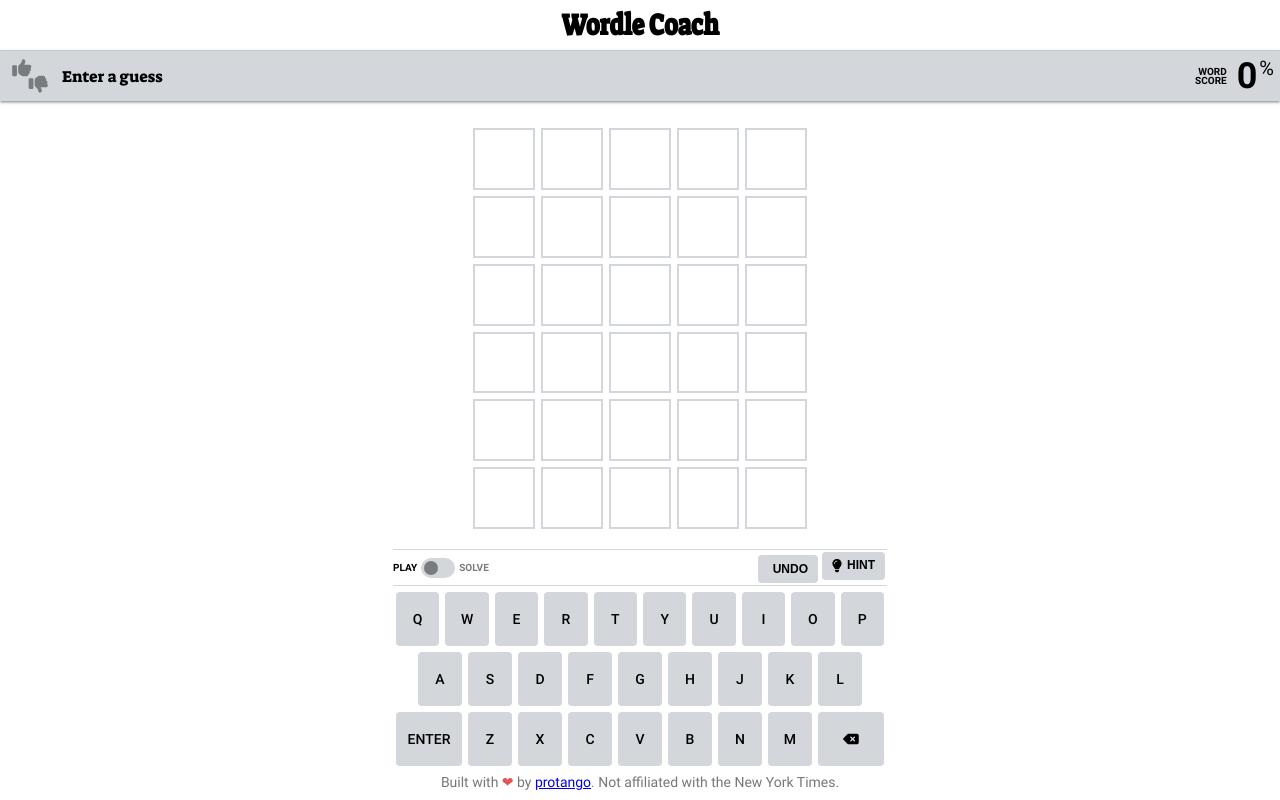
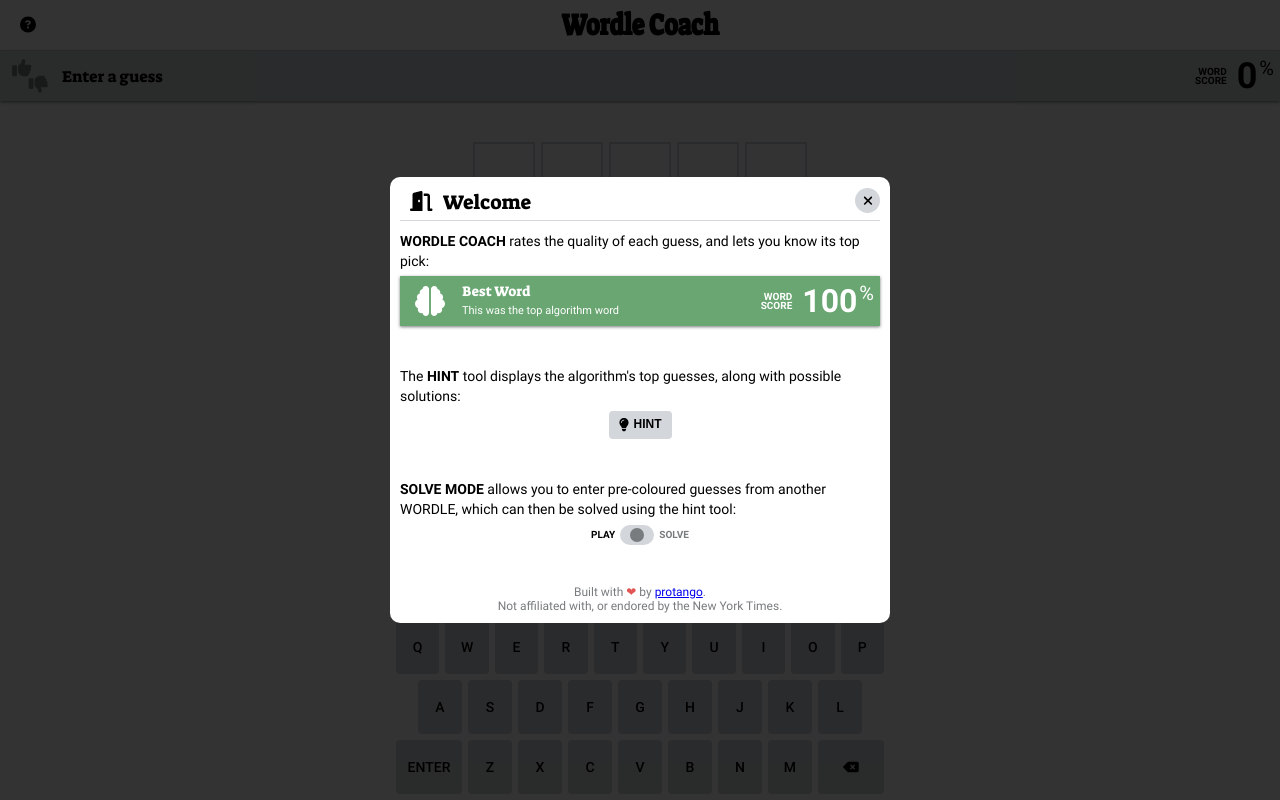
Before and after one commit to protango/wordle-trainer, a Vue app: page / in a window 1280 px wide. Built offline with nearby package versions, Linux system fonts and the light colour scheme.

Commit message:
Add explainer

```diff
--- a/src/App.vue
+++ b/src/App.vue
@@ -1,7 +1,7 @@
 <template>
   <header class="mainHeader">
     <div class="header-buffer">
-      <fa v-if="showHeaderControls" icon="circle-question" class="headerBtn" />
+      <fa @click="showWelcomeModal = true" icon="circle-question" class="headerBtn" />
     </div>
     <h1 class="logo">Wordle Coach</h1>
     <div class="header-buffer">
@@ -12,20 +12,122 @@
   <main class="main">
     <Game></Game>
   </main>
-  <footer class="mainFooter">
-    <span
-      >Built with <i class="heart">❤</i> by
-      <a href="https://github.com/protango">protango</a>. </span
-    ><br />
-    <span>Not affiliated with the New York Times. </span>
-  </footer>
+  <Modal v-model:show="showWelcomeModal" title="Welcome" icon="door-open" class="welcomeModal">
+    <div>
+      <span>
+        <strong>WORDLE COACH</strong> rates the quality of each guess, and lets you know its top
+        pick:</span
+      >
+      <FeedbackBar style="margin-top: 5px" :feedback="exampleFeedback"></FeedbackBar>
+    </div>
+    <div>
+      <span>
+        The <strong>HINT</strong> tool displays the algorithm's top guesses, along with possible
+        solutions:</span
+      >
+      <div style="text-align: center; margin-top: 5px">
+        <button class="suppCtrl"><fa icon="lightbulb" /><span>HINT</span></button>
+      </div>
+    </div>
+    <div>
+      <span>
+        <strong>SOLVE MODE</strong> allows you to enter pre-coloured guesses from another WORDLE,
+        which can then be solved using the hint tool:</span
+      >
+      <div class="demoToggle">
+        <span :style="{ color: !fakeToggle ? 'var(--blackClr)' : '' }">PLAY</span>
+        <ToggleSwitch style="font-size: 20px" v-model="fakeToggle" />
+        <span :style="{ color: fakeToggle ? 'var(--blackClr)' : '' }">SOLVE</span>
+      </div>
+    </div>
+    <div class="welcomeFooter">
+      <span
+        >Built with <i class="heart">❤</i> by
+        <a href="https://github.com/protango">protango</a>. </span
+      ><br />
+      <span>Not affiliated with, or endored by the New York Times. </span>
+    </div>
+  </Modal>
 </template>
 
 <script setup lang="ts">
-import { ref } from "vue";
+import { Ref, ref, watch } from "vue";
 import Game from "./components/Game.vue";
+import Modal from "./components/Modal.vue";
+import FeedbackBar from "./components/FeedbackBar.vue";
+import { Feedback } from "./algorithm/game";
+import { MultiScore } from "./algorithm/multiScore";
+import ToggleSwitch from "./components/ToggleSwitch.vue";
 
 const showHeaderControls = ref(false);
+const showWelcomeModal = ref(localStorage.getItem("wordleCoachVisited") === null);
+const fakeToggle = ref(true);
+
+localStorage.setItem("wordleCoachVisited", "true");
+
+const exampleFeedback: Ref<Feedback> = ref({
+  bestGuesses: [
+    {
+      word: "saucy",
+      score: new MultiScore(1),
+      scorePcnt: 100,
+    },
+  ],
+  guess: "lorry",
+  guessScorePercent: 81,
+  lucky: false,
+  missedWin: false,
+  solutionSetShrinkPcnt: 100,
+});
+
+function cycleFeedback() {
+  switch (exampleFeedback.value.guessScorePercent) {
+    case 2.1:
+      exampleFeedback.value.bestGuesses[0].word = "brick";
+      exampleFeedback.value.guessScorePercent = 27;
+      break;
+    case 27:
+      exampleFeedback.value.bestGuesses[0].word = "orate";
+      exampleFeedback.value.guessScorePercent = 65;
+      break;
+    case 65:
+      exampleFeedback.value.bestGuesses[0].word = "saucy";
+      exampleFeedback.value.guessScorePercent = 81;
+      break;
+    case 81:
+      exampleFeedback.value.bestGuesses[0].word = "extra";
+      exampleFeedback.value.guessScorePercent = 100;
+      break;
+    case 100:
+      exampleFeedback.value.bestGuesses[0].word = "hound";
+      exampleFeedback.value.guessScorePercent = 2.1;
+      break;
+  }
+}
+
+let demoIntervals: number[] = [];
+watch(
+  () => showWelcomeModal.value,
+  (newVal) => {
+    if (newVal) {
+      demoIntervals.push(setInterval(cycleFeedback, 5000));
+      demoIntervals.push(
+        setInterval(() => {
+          fakeToggle.value = false;
+          setTimeout(() => {
+            fakeToggle.value = true;
+          }, 500);
+        }, 5000)
+      );
+    } else {
+      for (const int of demoIntervals) {
+        clearInterval(int);
+      }
+      demoIntervals = [];
+    }
+  },
+  { immediate: true }
+);
 </script>
 
 <style>
@@ -148,6 +250,81 @@ button {
   --luckyClr: #1d8025;
 }
 
+p {
+  margin: 0;
+}
+
+.welcomeModal {
+  font-size: 14px;
+  line-height: 20px;
+  margin-bottom: 20px;
+}
+
+.welcomeModal main > p,
+.welcomeModal main > div:not(:last-child) {
+  margin-bottom: 40px;
+}
+
+.welcomeModal .feedbackBar .fbDesc {
+  font-size: 11px;
+}
+
+.welcomeModal .feedbackBar .scoreValue {
+  font-size: 32px;
+}
+
+.welcomeModal .demoToggle span {
+  vertical-align: middle;
+  font-size: 10px;
+  font-weight: bold;
+  color: var(--absentClr);
+}
+
+.welcomeModal .demoToggle .toggleSwitch {
+  vertical-align: middle;
+  font-size: 20px;
+  margin: 0 5px;
+}
+
+.welcomeModal .demoToggle {
+  text-align: center;
+  margin: 5px 0;
+}
+
+.welcomeModal .welcomeFooter {
+  text-align: center;
+  margin-top: 20px;
+  color: var(--absentClr);
+  font-size: 12px;
+  line-height: 14px;
+}
+
+.welcomeModal .suppCtrl {
+  line-height: 27px;
+  text-align: center;
+  padding: 0 10px;
+  box-sizing: border-box;
+  border: 0;
+  border-radius: 4px;
+  background: var(--keyClr);
+  cursor: pointer;
+  margin: 0 2px;
+  color: var(--blackClr);
+  height: 28px;
+  display: inline-flex;
+  align-items: center;
+}
+
+.welcomeModal .suppCtrl span {
+  font-size: 12px;
+  font-weight: 600;
+  margin-left: 5px;
+}
+
+.welcomeModal .suppCtrl svg {
+  vertical-align: middle;
+}
+
 @keyframes fadein {
   from {
     opacity: 0;
--- a/src/components/FeedbackBar.vue
+++ b/src/components/FeedbackBar.vue
@@ -182,6 +182,8 @@ const achievementLevel = computed<AchievementLevel | undefined>(() => {
   margin: 0 8px;
   flex: 1;
   flex-direction: column;
+  white-space: nowrap;
+  overflow: hidden;
 }
 
 .feedback .fbTitle {
--- a/src/main.ts
+++ b/src/main.ts
@@ -16,6 +16,8 @@ import {
   faClover,
   faLightbulb,
   faXmark,
+  faDoorOpen,
+  faMagicWandSparkles,
 } from "@fortawesome/free-solid-svg-icons";
 import { FontAwesomeIcon } from "@fortawesome/vue-fontawesome";
 
@@ -36,7 +38,9 @@ library.add(
   faArrowsRotate,
   faClover,
   faLightbulb,
-  faXmark
+  faXmark,
+  faDoorOpen,
+  faMagicWandSparkles
 );
 
 createApp(App).component("fa", FontAwesomeIcon).mount("#app");
```
